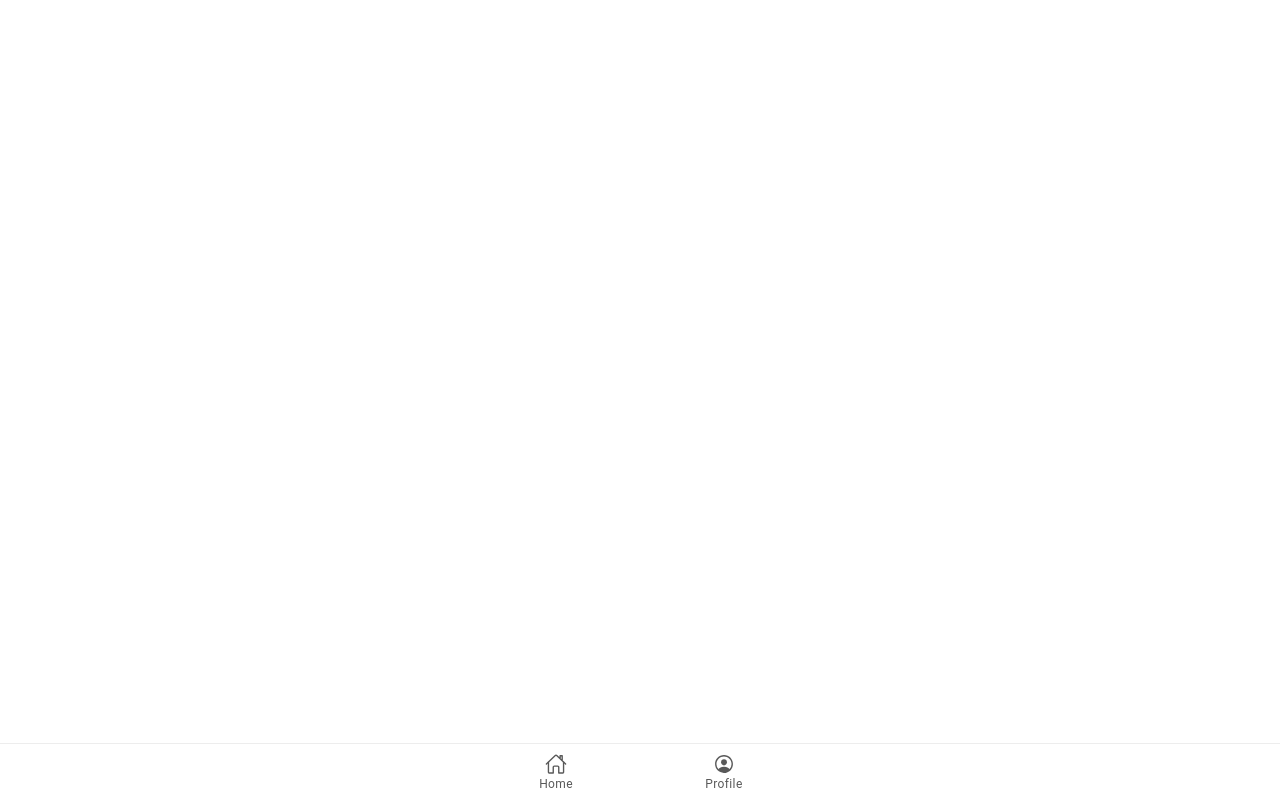
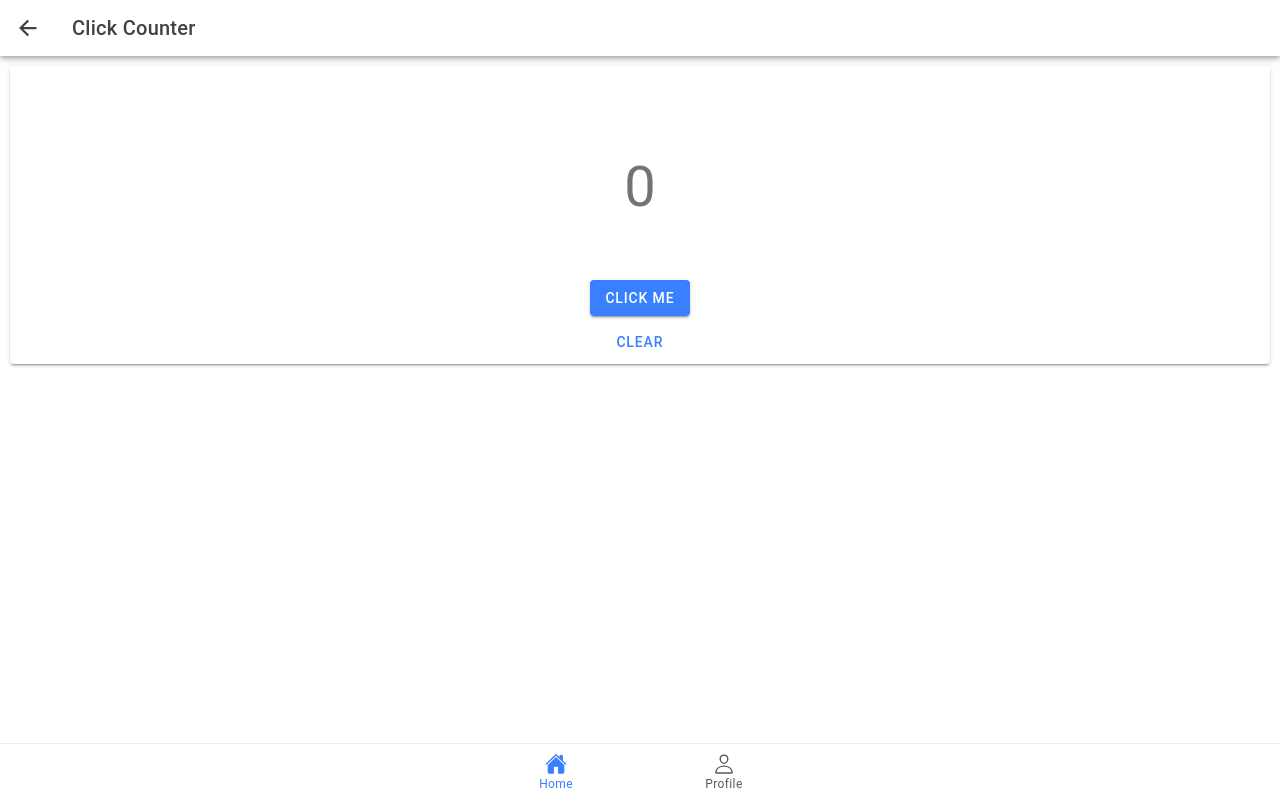
Before and after one commit to RicaLucino/ion-t-Lucino, a React (Vite) app: page /ion-t-Lucino/Home/Clickcounter in a window 1280 px wide. Built offline with nearby package versions, Linux system fonts and the light colour scheme.

Commit message:
Added Quote generator file and components

```diff
--- a/src/App.tsx
+++ b/src/App.tsx
@@ -16,6 +16,7 @@ import Calculator from './pages/Calculator';
 import Profile from './pages/Profile';
 import Clickcounter from './pages/Clickcounter';
 import Todolist from './pages/ToDoList';
+import Quotegenerator from './pages/Quotegenerator';
 
 /* Core CSS required for Ionic components to work properly */
 import '@ionic/react/css/core.css';
@@ -45,40 +46,46 @@ const App: React.FC = () => (
         <IonRouterOutlet>
 
           {/* Application default route */}
-  <Route exact path="/">
-  <Redirect to="/Home" />
+           <Route exact path="/ion-t-Lucino/">
+            <Redirect to="/ion-t-Lucino/Home" />
           </Route>
-          {/* Home Router */}
-          <Route exact path="/Home" component={Home} />
-          <Route exact path="/Calculator" component={Calculator} />
-          {/*<Route exact path="/Profile" component={Profile} />
-          <Route exact path="/Clickcounter" component={Clickcounter}/> */}
 
-    <Route exact path="/Calculator">
+          <Route exact path="/ion-t-Lucino/Home">
+            <Home />
+          </Route>
+
+          <Route exact path="/ion-t-Lucino/Profile">
+            <Profile />
+          </Route>
+          <Route exact path="/ion-t-Lucino/Home/Clickcounter">
+            <Clickcounter />
+          </Route>
+          <Route path="/ion-t-Lucino/Home/Calculator">
             <Calculator />
           </Route>
-    <Route exact path="/Profile">
-    <Profile />
+
+          <Route path="/ion-t-Lucino/Home/ToDoList">
+            <Todolist />
           </Route>
-    <Route path="/Clickcounter">
-    <Clickcounter />
+
+          <Route path="/ion-t-Lucino/Home/Quotegenerator">
+            <Quotegenerator />
           </Route>
-    <Route exact path="/">
-    <Redirect to="/tab1" />
-    </Route>
+
+
+
         </IonRouterOutlet>
 
+      {/* Tab Buttons */}
         <IonTabBar slot="bottom">
 
-      {/* Home Tab Button */}
-      <IonTabButton tab="Home" href="/Home">
-            <IonIcon aria-hidden="true" icon={homeOutline} />
+          <IonTabButton tab="Home" href="/ion-t-Lucino/Home">
+            <IonIcon aria-hidden="true" icon={home} />
             <IonLabel>Home</IonLabel>
           </IonTabButton>
 
-
-          <IonTabButton tab="Profile" href="/Profile">
-            <IonIcon aria-hidden="true" icon={personCircleOutline} />
+          <IonTabButton tab="Profile" href="/ion-t-Lucino/Profile">
+            <IonIcon aria-hidden="true" icon={personOutline} />
             <IonLabel>Profile</IonLabel>
           </IonTabButton>
 
--- /dev/null
+++ b/src/json/rizzCard.json
@@ -0,0 +1,22 @@
+[
+    {
+      "id": 1,
+      "message": "Doraemon"
+    },
+    {
+      "id": 2,
+      "message": "Pikachu"
+    },
+    {
+      "id": 3,
+      "message": "Momonuske"
+    },
+    {
+      "id": 4,
+      "message": "Sangoro"
+    },
+    {
+      "id": 5,
+      "message": "Luffyturo"
+    }
+  ]
--- a/src/pages/Clickcounter.css
+++ b/src/pages/Clickcounter.css
@@ -0,0 +1,7 @@
+.cc-card{
+    display: flex; flex-direction: column; align-items: center;
+}
+
+.cc-output{
+    font-size: 4em;
+}
--- a/src/pages/Clickcounter.tsx
+++ b/src/pages/Clickcounter.tsx
@@ -1,36 +1,61 @@
+import {
+  //Page defailts
+  IonContent, IonHeader, IonPage, IonTitle, IonToolbar,
+  //Ionic Card
+  IonCard, IonCardContent, IonCardHeader, IonCardSubtitle, IonCardTitle,
+  //Ionic buttons
+  IonButton, IonBackButton, IonButtons, IonIcon
+} from '@ionic/react';
+//Ionicons
+import { arrowUndo,caretBack} from 'ionicons/icons';
+
 import React, { useState } from 'react';
-import { IonContent, IonButton, IonGrid, IonRow, IonCol } from '@ionic/react';
-import ExploreContainer from '../components/ExploreContainer';
-import './Clickcounter.css';
+import './clickcounter.css';
 
-const Clickcounter = () => {
-  const [count, setCount] = useState(0);
 
-  const incrementCounter = () => {
-    setCount(count + 1);
+const ClickCounter: React.FC = () => {
+  const [clickCount, setClickCount] = useState(0);
+
+  const handleClick = () => {
+    setClickCount(clickCount + 1);
+  };
+
+  const handleClear = () => {
+    setClickCount(0);
   };
 
   return (
-    <IonContent className="ion-padding">
-      <IonGrid>
-        <IonRow>
-          <IonCol size="12" className="ion-text-center">
-            <h2>Click Counter</h2>
-          </IonCol>
-        </IonRow>
-        <IonRow>
-          <IonCol size="12" className="ion-text-center">
-            <h3>Clicks: {count}</h3>
-          </IonCol>
-        </IonRow>
-        <IonRow>
-          <IonCol size="12" className="ion-text-center">
-            <IonButton onClick={incrementCounter}>Click Me!</IonButton>
-          </IonCol>
-        </IonRow>
-      </IonGrid>
-    </IonContent>
+    <IonPage>
+      <IonHeader>
+        <IonToolbar>
+           <IonButtons slot='start'>
+              <IonBackButton defaultHref='/app/home'/>
+           </IonButtons>
+          <IonTitle>Click Counter</IonTitle>
+        </IonToolbar>
+      </IonHeader>
+      <IonContent fullscreen>
+        <IonHeader collapse="condense">
+          <IonToolbar>
+            <IonTitle size="large">Click Counter</IonTitle>
+          </IonToolbar>
+        </IonHeader>
+
+          <IonCard className="cc-card">
+            <IonCardHeader>
+              {/*
+              <IonCardTitle>Card Title</IonCardTitle>
+              <IonCardSubtitle>Card Subtitle</IonCardSubtitle>
+              */}
+            </IonCardHeader>
+            <p className="cc-output">{clickCount}</p>
+            <IonButton onClick={handleClick}>Click Me</IonButton>
+            <IonButton onClick={handleClear} fill="clear">Clear</IonButton>
+          </IonCard>
+
+      </IonContent>
+    </IonPage>
   );
 };
 
-export default Clickcounter;
+export default ClickCounter;
--- a/src/pages/Home.tsx
+++ b/src/pages/Home.tsx
@@ -68,7 +68,7 @@ const cardData = [
     title: 'Quote Generator',
     icon: chatbubble,
     subtitle: 'Applet #4',
-    link: '/ion-t-Lucino/Home/quotegenerator',
+    link: '/ion-t-Lucino/Home/Quotegenerator',
     tags: {
       tag1: logoIonic,
       tag2: logoReact
--- /dev/null
+++ b/src/pages/Quotegenerator.tsx
@@ -0,0 +1,100 @@
+import React, { useState } from 'react';
+import {
+  IonBackButton,
+  IonButton,
+  IonButtons,
+  IonCard,
+  IonCardContent,
+  IonCardHeader,
+  IonCardSubtitle,
+  IonCardTitle,
+  IonCol,
+  IonContent,
+  IonGrid,
+  IonHeader,
+  IonIcon,
+  IonInput,
+  IonItem,
+  IonLabel,
+  IonList,
+  IonPage,
+  IonRow,
+  IonTitle,
+  IonToolbar,
+  IonItemDivider,
+  IonSearchbar,
+  IonAlert,
+  IonActionSheet,
+  IonAvatar,
+  IonThumbnail
+} from '@ionic/react';
+
+//Dynamic data reference
+import rizzCard from '../../src/json/rizzCard.json';
+
+const Quotegenerator: React.FC = () => {
+
+  const [showAlert, setShowAlert] = useState(false);
+  const [randomIndex, setRandomIndex] =  useState<number | null>(null); // State to store random index
+
+  // Function to generate a random index
+  const generateRandomIndex = () => {
+    return Math.floor(Math.random() * rizzCard.length);
+  };
+
+  // Function to generate a random message
+  const renderRandomMessage = () => {
+    if (randomIndex !== null) {
+      return rizzCard[randomIndex].message;
+    } else {
+      return ''; // Return empty string if randomIndex is null
+    }
+  };
+
+  // Function to handle opening of the alert
+  const handleOpenAlert = () => {
+    const newIndex = generateRandomIndex();
+    setRandomIndex(newIndex);
+    setShowAlert(true);
+  };
+
+  // Function to handle closing of the alert
+  const handleAlertDismiss = () => {
+    setRandomIndex(0); // Reset the index to 0
+    setShowAlert(false); // Hide the alert
+  };
+
+  return (
+    <IonPage>
+      <IonContent className='ion-padding'>
+      <IonHeader>
+        <IonToolbar>
+           <IonButtons slot='start'>
+              <IonBackButton defaultHref='/app/Home'/>
+           </IonButtons>
+          <IonTitle>Quote Generator</IonTitle>
+        </IonToolbar>
+      </IonHeader>
+        <img alt="Silhouette of mountains" src="https://pbs.twimg.com/media/F6SEuqhW0AAJxD5.jpg" />
+          {/*Button Trigger*/}
+          <IonGrid>
+            <IonRow>
+                <IonCol size="" push="">
+                <IonButton id="present-alert" color="warning" expand="full" onClick={handleOpenAlert}>Click me</IonButton>
+                <IonAlert
+                  isOpen={showAlert}
+                  onDidDismiss={handleAlertDismiss} // Call the handleAlertDismiss function when the alert is closed
+                  header="Rizz"
+                  subHeader=""
+                  message={renderRandomMessage()}
+                  buttons={['Close']}
+                />
+                </IonCol>
+            </IonRow>
+          </IonGrid>
+      </IonContent>
+    </IonPage>
+  );
+};
+
+export default  Quotegenerator;
```
Lines whose indentation alone changed are shown as unchanged.
